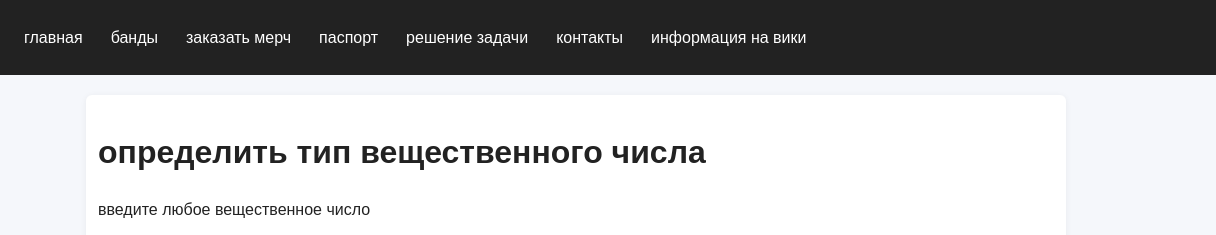
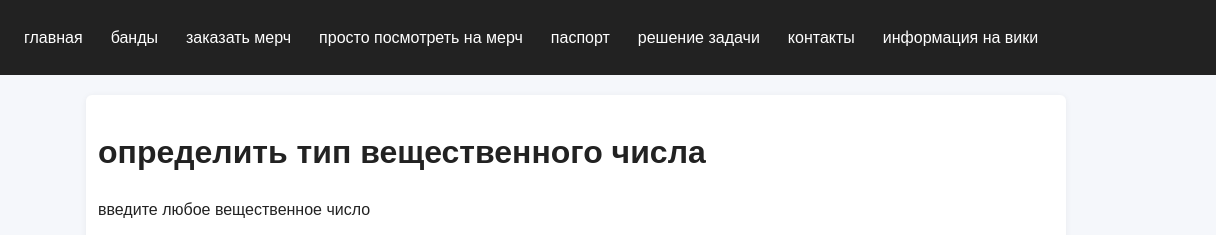
Before and after one commit to deer444/wearedoomed, a plain HTML site: page algo.html in a window 1280 px wide. Shown: the top 235 px of the page, 64-1280 px from the left. Drawn offline with Linux system fonts and the light colour scheme.

Commit message:
Update algo.html

```diff
--- a/algo.html
+++ b/algo.html
@@ -14,6 +14,7 @@
         <li><a href="index.html" data-link>главная</a></li>
         <li><a href="bands.html" data-link>банды</a></li>
         <li><a href="forms.html" data-link>заказать мерч</a></li>
+        <li><a href="shop.html" data-link>просто посмотреть на мерч</a></li>
         <li><a href="passport_dom.html" data-link>паспорт</a></li>
         <li><a href="algo.html" data-link>решение задачи</a></li>
         <li><a href="contact.html" data-link>контакты</a></li>
```
